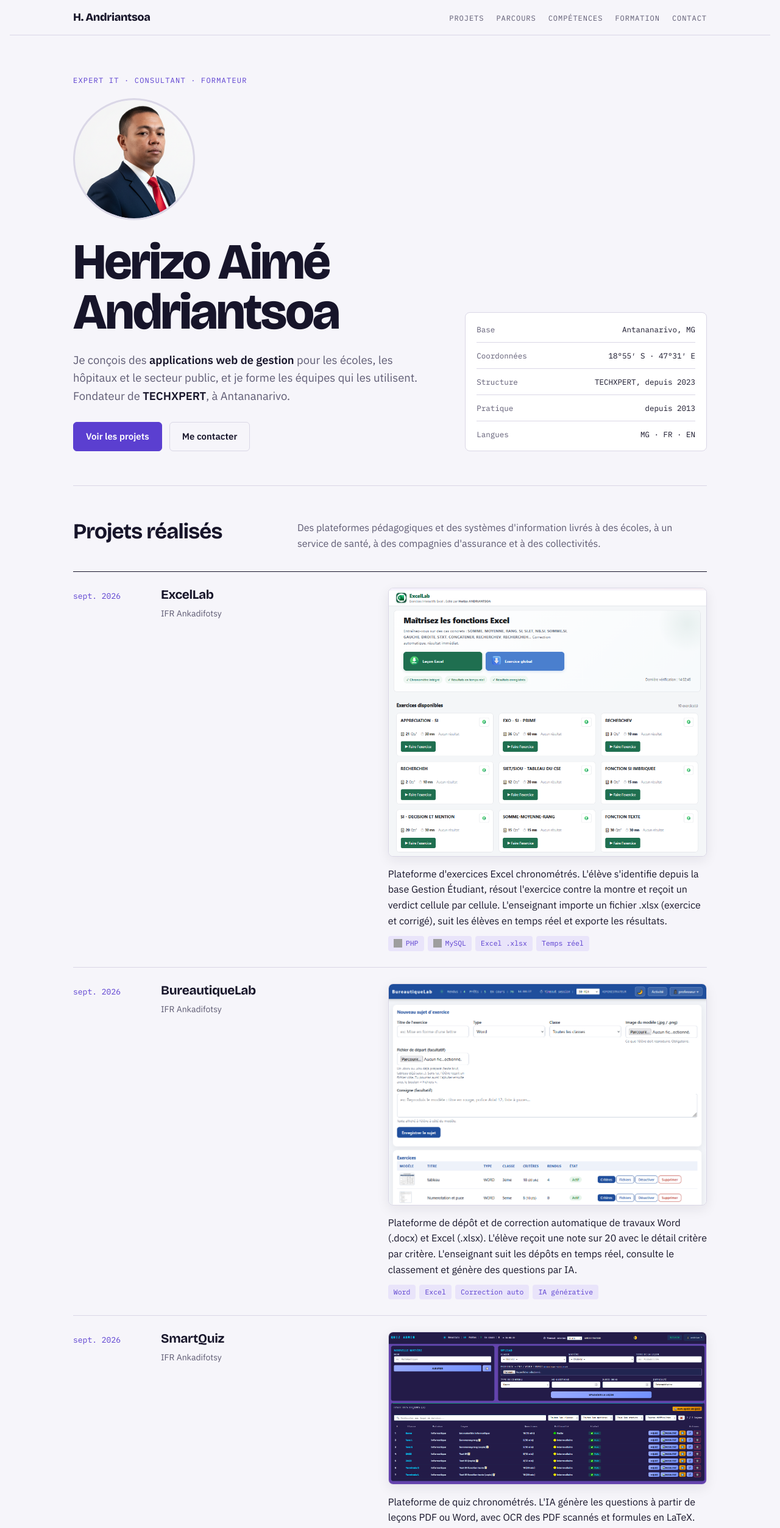
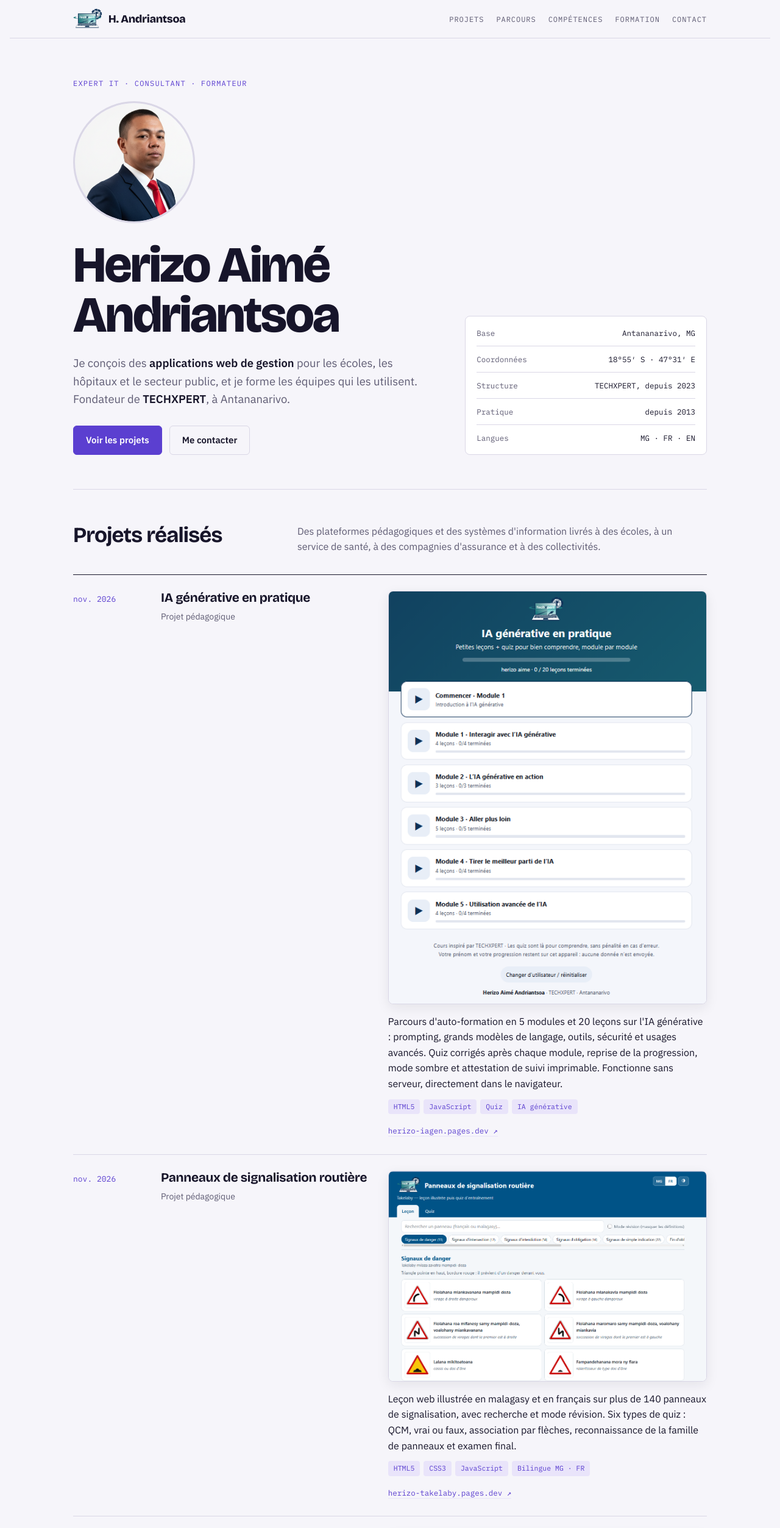
Before and after one commit to herizoandriantsoa-source/portfolio, a plain HTML site: page index.html in a window 1280 px wide. Shown: the top 2506 px of the page at 61% size. Drawn offline with nearby package versions, Linux system fonts and the light colour scheme; grey boxes are pictures that could not be loaded.

Commit message:
Add files via upload

```diff
--- a/index.html
+++ b/index.html
@@ -4,6 +4,7 @@
 <meta charset="utf-8">
 <meta name="viewport" content="width=device-width,initial-scale=1,viewport-fit=cover">
 <title>Herizo Aimé Andriantsoa</title>
+<link rel="icon" href="logo.png">
 <link rel="preconnect" href="https://fonts.googleapis.com">
 <link rel="preconnect" href="https://fonts.gstatic.com" crossorigin>
 <link rel="stylesheet" href="https://fonts.googleapis.com/css2?family=Bricolage+Grotesque:opsz,wght@12..96,500;12..96,700;12..96,800&family=IBM+Plex+Mono:wght@400;500&family=IBM+Plex+Sans:wght@400;500;600&display=swap">
@@ -37,7 +38,12 @@ a{color:inherit}
 /* nav */
 .nav{position:sticky;top:0;z-index:9;background:var(--bg);border-bottom:1px solid var(--line)}
 .nav .wrap{display:flex;align-items:center;justify-content:space-between;gap:16px;padding-block:14px;flex-wrap:wrap}
-.mark{font-family:var(--font-display);font-weight:800;font-size:18px;letter-spacing:-.02em;text-decoration:none}
+.mark{font-family:var(--font-display);font-weight:800;font-size:18px;letter-spacing:-.02em;text-decoration:none;display:inline-flex;align-items:center;gap:10px}
+.logo{height:34px;width:auto;max-width:140px;object-fit:contain;display:block}
+.logo.sm{height:22px;max-width:90px}
+.brand{display:inline-flex;align-items:center;gap:8px}
+@media (prefers-color-scheme: dark){:root:not([data-theme="light"]) .logo{background:#fff;border-radius:6px;padding:2px 5px}}
+:root[data-theme="dark"] .logo{background:#fff;border-radius:6px;padding:2px 5px}
 .nav ul{display:flex;gap:20px;list-style:none;margin:0;padding:0;flex-wrap:wrap}
 .nav ul a{font-family:var(--font-mono);font-size:12px;text-transform:uppercase;letter-spacing:.08em;color:var(--muted);text-decoration:none}
 .nav ul a:hover{color:var(--accent)}
@@ -80,6 +86,9 @@ h2{font-family:var(--font-display);font-weight:700;font-size:clamp(1.6rem,3.2vw,
 .chips{display:flex;flex-wrap:wrap;gap:6px;list-style:none;margin:0;padding:0}
 .chips li{display:inline-flex;align-items:center;gap:6px;font-family:var(--font-mono);font-size:11.5px;padding:3px 9px;border-radius:4px;background:var(--accent-soft);color:var(--accent)}
 .chips li img{width:14px;height:14px;flex-shrink:0}
+.visit{margin:14px 0 0}
+.visit a{font-family:var(--font-mono);font-size:12.5px;color:var(--accent);text-decoration:none;border-bottom:1px solid var(--accent-soft);padding-bottom:1px}
+.visit a:hover{border-bottom-color:var(--accent)}
 
 /* parcours */
 .path{list-style:none;margin:0;padding:0}
@@ -113,9 +122,10 @@ h2{font-family:var(--font-display);font-weight:700;font-size:clamp(1.6rem,3.2vw,
 .deg b{font-family:var(--font-mono);font-weight:500;font-size:13px;color:var(--accent)}
 .deg span{display:block;color:var(--muted);font-size:14px}
 .plat{display:flex;flex-wrap:wrap;gap:8px;list-style:none;margin:0 0 16px;padding:0}
-.plat li{display:inline-flex;align-items:center;gap:6px;border:1px solid var(--line);background:var(--surface);border-radius:999px;padding:5px 13px;font-size:13.5px}
-.plat li svg{width:15px;height:15px;flex-shrink:0;fill:var(--accent)}
-.plat li img{width:16px;height:16px;flex-shrink:0;object-fit:contain}
+.plat li,.cert-tag{display:inline-flex;align-items:center;gap:6px;border:1px solid var(--line);background:var(--surface);color:var(--fg);border-radius:999px;padding:5px 13px;font-size:13.5px;line-height:1.3;transition:border-color .15s,color .15s}
+.plat li:hover,.cert-tag:hover{border-color:var(--accent);color:var(--accent)}
+.plat li svg,.cert-tag svg{width:15px;height:15px;flex-shrink:0;fill:var(--accent)}
+.plat li img,.cert-tag img{width:16px;height:16px;flex-shrink:0;object-fit:contain}
 :root[data-theme="dark"] .plat img[src*="/symfony"]{filter:invert(1)}
 @media (prefers-color-scheme: dark){:root:not([data-theme="light"]) .plat img[src*="/symfony"]{filter:invert(1)}}
 .note{font-size:14.5px;color:var(--muted);margin:0 0 20px;max-width:40em}
@@ -145,14 +155,14 @@ footer{border-top:1px solid var(--line);padding-block:28px 40px;font-family:var(
   .lines .k{grid-column:1/-1}
   .nav ul{gap:14px}
 }
-@media (prefers-reduced-motion:reduce){html{scroll-behavior:auto}.shot{transition:none}}
+@media (prefers-reduced-motion:reduce){html{scroll-behavior:auto}.shot,.plat li,.cert-tag{transition:none}}
 </style>
 </head>
 <body>
 
 <header class="nav">
   <div class="wrap">
-    <a class="mark" href="#haut">H. Andriantsoa</a>
+    <a class="mark" href="#haut"><img class="logo" src="logo.png" alt="Logo TECHXPERT" height="34" onerror="this.remove()"><span>H. Andriantsoa</span></a>
     <nav aria-label="Sections">
       <ul>
         <li><a href="#projets">Projets</a></li>
@@ -195,6 +205,44 @@ footer{border-top:1px solid var(--line);padding-block:28px 40px;font-family:var(
       <p>Des plateformes pédagogiques et des systèmes d'information livrés à des écoles, à un service de santé, à des compagnies d'assurance et à des collectivités.</p>
     </div>
     <ol class="ledger">
+
+      <li class="row">
+        <span class="yr">nov. 2026</span>
+        <div>
+          <h3>IA générative en pratique</h3>
+          <p class="client">Projet pédagogique</p>
+        </div>
+        <div>
+          <a class="shot" href="https://herizo-iagen.pages.dev" target="_blank" rel="noopener"><img src="iagen.png" alt="Capture d'écran d'IA générative en pratique" loading="lazy"></a>
+          <p class="desc">Parcours d'auto-formation en 5 modules et 20 leçons sur l'IA générative : prompting, grands modèles de langage, outils, sécurité et usages avancés. Quiz corrigés après chaque module, reprise de la progression, mode sombre et attestation de suivi imprimable. Fonctionne sans serveur, directement dans le navigateur.</p>
+          <ul class="chips">
+            <li>HTML5</li>
+            <li>JavaScript</li>
+            <li>Quiz</li>
+            <li>IA générative</li>
+          </ul>
+          <p class="visit"><a href="https://herizo-iagen.pages.dev" target="_blank" rel="noopener">herizo-iagen.pages.dev <span aria-hidden="true">↗</span></a></p>
+        </div>
+      </li>
+
+      <li class="row">
+        <span class="yr">nov. 2026</span>
+        <div>
+          <h3>Panneaux de signalisation routière</h3>
+          <p class="client">Projet pédagogique</p>
+        </div>
+        <div>
+          <a class="shot" href="https://herizo-takelaby.pages.dev" target="_blank" rel="noopener"><img src="panneau.png" alt="Capture d'écran de la leçon sur les panneaux de signalisation" loading="lazy"></a>
+          <p class="desc">Leçon web illustrée en malagasy et en français sur plus de 140 panneaux de signalisation, avec recherche et mode révision. Six types de quiz : QCM, vrai ou faux, association par flèches, reconnaissance de la famille de panneaux et examen final.</p>
+          <ul class="chips">
+            <li>HTML5</li>
+            <li>CSS3</li>
+            <li>JavaScript</li>
+            <li>Bilingue MG · FR</li>
+          </ul>
+          <p class="visit"><a href="https://herizo-takelaby.pages.dev" target="_blank" rel="noopener">herizo-takelaby.pages.dev <span aria-hidden="true">↗</span></a></p>
+        </div>
+      </li>
 
       <li class="row">
         <span class="yr">sept. 2026</span>
@@ -271,7 +319,7 @@ footer{border-top:1px solid var(--line);padding-block:28px 40px;font-family:var(
         <span class="yr">2021 → 2026</span>
         <div>
           <h3>Gestion Étudiant</h3>
-          <p class="client">Lycée SUNBEAM · IFR Ankadifotsy · Collège IFARIHY Famonjena · École FJKM VINET Ambohimalaza</p>
+          <p class="client">Lycée SUNBEAM · IFR Ankadifotsy · Collège IFARIHY Famonjena · École FJKM VINET Ambohimalaza · Lycée Privé LE TRESOR Antsohihy</p>
         </div>
         <div>
           <a class="shot" href="gest_etudiant.PNG" target="_blank" rel="noopener"><img src="gest_etudiant.PNG" alt="Capture d'écran de Gestion Étudiant" loading="lazy"></a>
@@ -308,10 +356,13 @@ footer{border-top:1px solid var(--line);padding-block:28px 40px;font-family:var(
         </div>
         <div>
           <a class="shot" href="traite.PNG" target="_blank" rel="noopener"><img src="traite.PNG" alt="Capture d'écran de Gestion de traite" loading="lazy"></a>
-          <p class="desc">Application de suivi des traites pour une compagnie d'assurance.</p>
+          <p class="desc">Application de vente de terrains à crédit. Gestion des terrains et des clients, ventes au comptant, avec acompte ou à crédit selon un échéancier, enregistrement des paiements (espèces, chèque, virement, carte) avec alertes de retard et factures PDF. Tableau de bord et statistiques (chiffre d'affaires, taux de recouvrement), gestion des utilisateurs par rôle et sauvegardes de la base.</p>
           <ul class="chips">
             <li>Finance</li>
             <li><img src="https://cdn.jsdelivr.net/gh/devicons/devicon/icons/symfony/symfony-original.svg" alt="">Application métier</li>
+            <li>Paiements échelonnés</li>
+            <li>Factures PDF</li>
+            <li>Statistiques</li>
           </ul>
         </div>
       </li>
@@ -372,7 +423,7 @@ footer{border-top:1px solid var(--line);padding-block:28px 40px;font-family:var(
     <ul class="path">
       <li>
         <time>Depuis juin 2026</time>
-        <div><h3>Développeur de solutions éducatives</h3><p class="org">Collège IFARIHY Famonjena · École FJKM VINET Ambohimalaza</p><p class="d">Création et intégration d'une base de données dédiée à la gestion des étudiants.</p></div>
+        <div><h3>Développeur de solutions éducatives</h3><p class="org">Collège IFARIHY Famonjena · École FJKM VINET Ambohimalaza · Lycée privé Le Trésor, Antsohihy</p><p class="d">Création et intégration d'une base de données dédiée à la gestion des étudiants.</p></div>
       </li>
       <li>
         <time>Depuis 2025</time>
@@ -490,7 +541,7 @@ footer{border-top:1px solid var(--line);padding-block:28px 40px;font-family:var(
 
   <footer>
     <span>Herizo Aimé Andriantsoa</span>
-    <span>TECHXPERT · Antananarivo</span>
+    <span class="brand"><img class="logo sm" src="logo.png" alt="" height="22" onerror="this.remove()">TECHXPERT · Antananarivo</span>
   </footer>
 </main>
 
@@ -502,7 +553,7 @@ footer{border-top:1px solid var(--line);padding-block:28px 40px;font-family:var(
   var star='<svg viewBox="0 0 24 24" aria-hidden="true"><path d="M12 2l3 6 6.5 1-4.7 4.6 1.1 6.4L12 17l-5.9 3 1.1-6.4L2.5 9 9 8l3-6z"/></svg>';
   var ul=document.getElementById('plat');
   certs.forEach(function(c){
-    var li=document.createElement('li');
+    var li=document.createElement('li');li.className='cert-tag';
     var src=c[1]?(c[1].indexOf('.')>-1?c[1]:'https://cdn.simpleicons.org/'+c[1]):'';
     if(src){
       var img=new Image();img.alt='';img.loading='lazy';img.src=src;
```
Also changed, not shown: iagen.PNG (added), logo.png (added), panneau.PNG (added).
